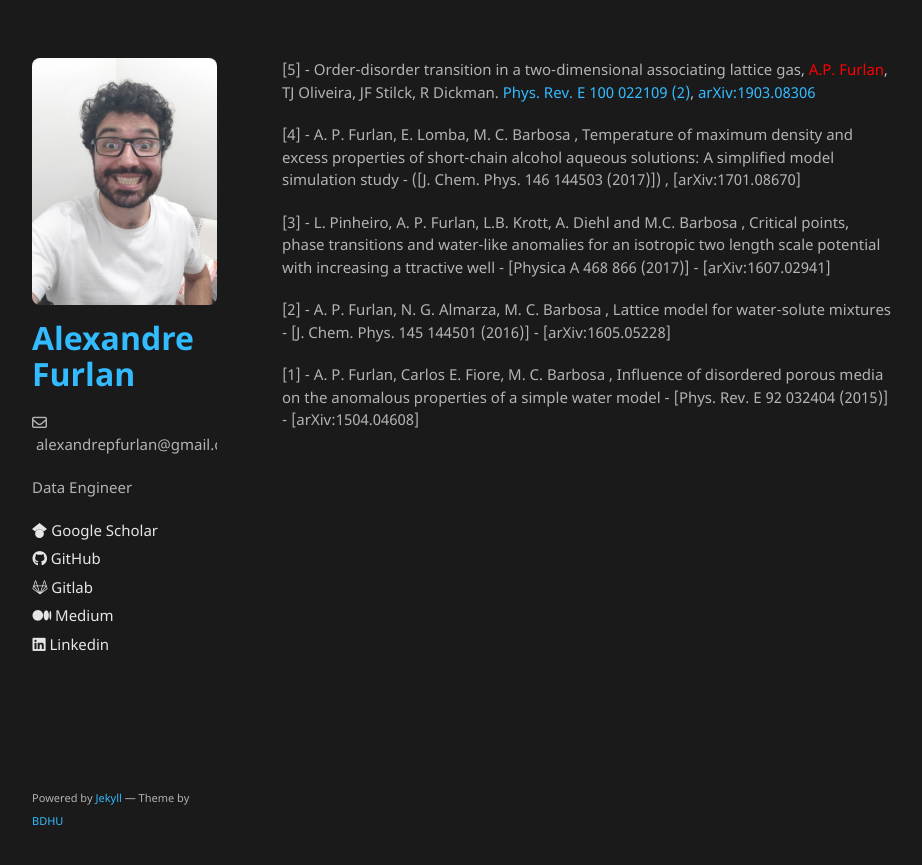
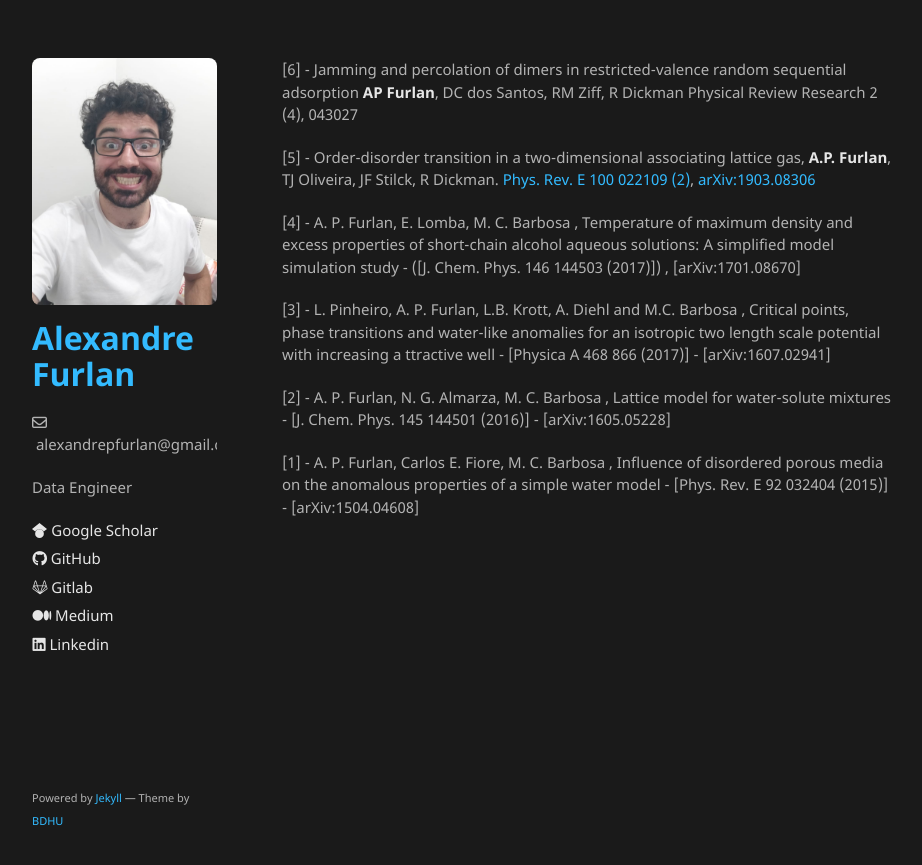
Before and after one commit to apfurlan/apfurlan.github.io, a Jekyll site: the page built from sci-pub-page.md, in a window 1280 px wide. Shown: the top 865 px of the page, without its empty margins (178-1100 px from the left). Built offline with Jekyll 4.4.1, drawn with Linux system fonts in a browser that asks for light colours; our own code applies the rules of GitHub Pages for plain Markdown files.

Commit message:
init commit

```diff
--- a/sci-pub-page.md
+++ b/sci-pub-page.md
@@ -1,5 +1,10 @@
+[6] - Jamming and percolation of dimers in restricted-valence random sequential adsorption
+**AP Furlan**, DC dos Santos, RM Ziff, R Dickman
+Physical Review Research 2 (4), 043027
+
+
 [5] - Order-disorder transition in a two-dimensional associating lattice gas,
-<span style="color:red">A.P. Furlan</span>, TJ Oliveira, JF Stilck, R Dickman.
+<span style="color:red">**A.P. Furlan**</span>, TJ Oliveira, JF Stilck, R Dickman.
 [Phys. Rev. E 100 022109 (2)](https://journals.aps.org/pre/abstract/10.1103/PhysRevE.100.022109),
 [arXiv:1903.08306](https://arxiv.org/abs/1903.08306)
 
```
